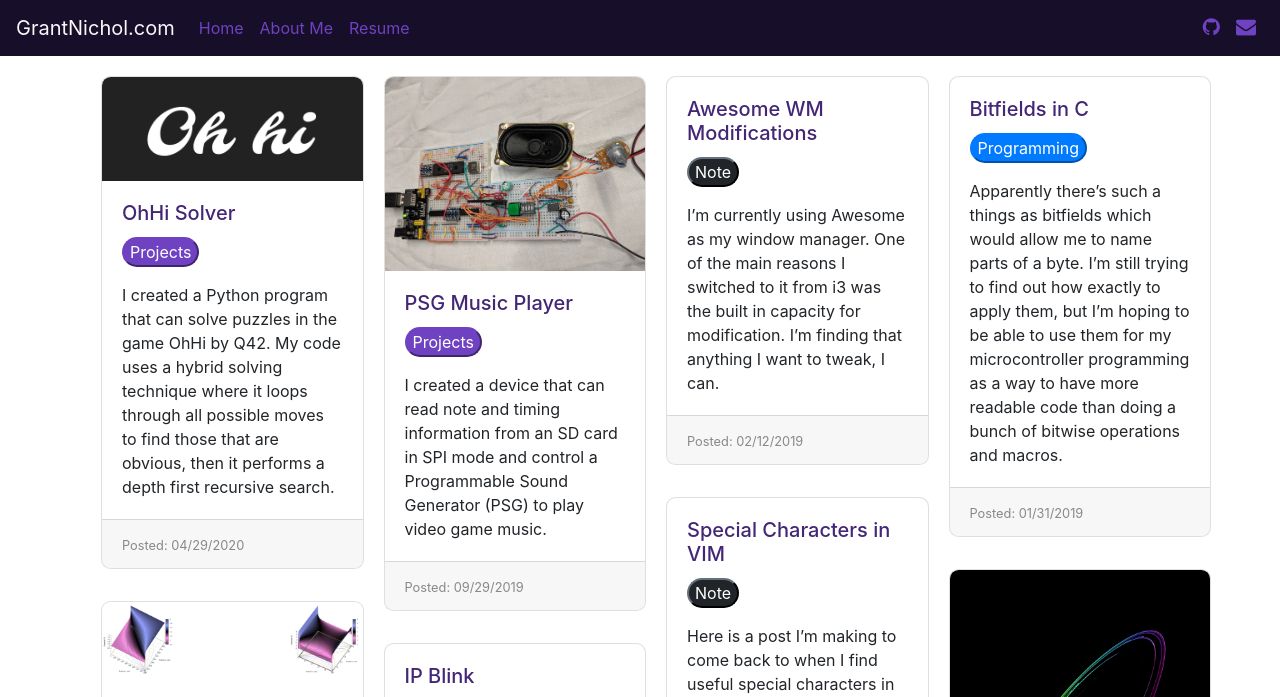
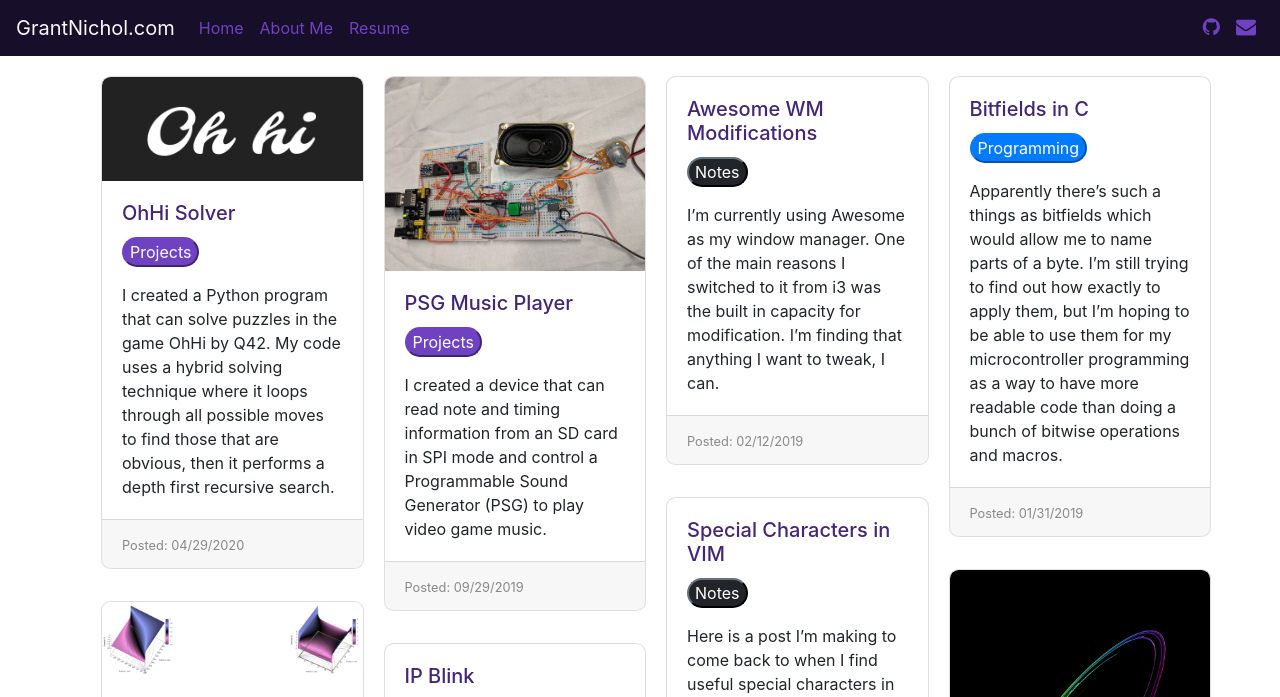
Before and after one commit to gwnichol/gwnichol.github.io, a Jekyll site: the page built from index.html, in a window 1280 px wide and 1285 px high. Shown: the top 697 px of the window. Built offline with Jekyll 4.4.1, drawn with Linux system fonts in a browser that asks for light colours; nearby versions of some CDN libraries; the list of posts is cut into pages by our own code.

Commit message:
Change "Note" to "Notes"

```diff
--- a/_posts/2019-01-31-vim-special-characters.md
+++ b/_posts/2019-01-31-vim-special-characters.md
@@ -4,7 +4,7 @@ author: Grant Nichol
 color:  green
 title:  "Special Characters in VIM"
 date:   2019-01-31 20:50:00 -0600
-categories: ["Note"]
+categories: ["Notes"]
 ---
 
 Here is a post I'm making to come back to when I find useful special characters in VIM
--- a/_posts/2019-02-11-awesome-wm-modification.md
+++ b/_posts/2019-02-11-awesome-wm-modification.md
@@ -4,7 +4,7 @@ author: Grant Nichol
 color:  green
 title:  "Awesome WM Modifications"
 date:   2019-02-11 20:50:00 -0600
-categories: ["Note"]
+categories: ["Notes"]
 ---
 
 I'm currently using Awesome as my window manager. One of the main reasons I switched to it from i3
```
